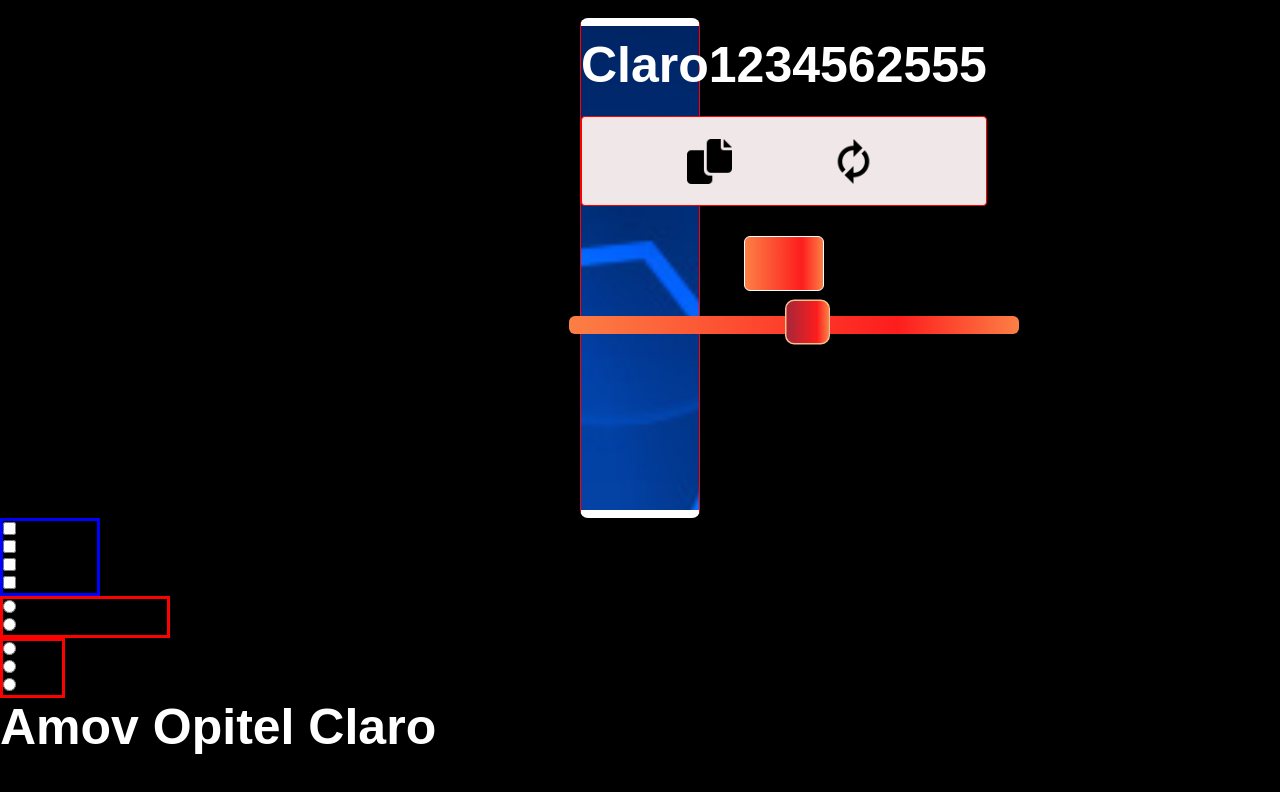
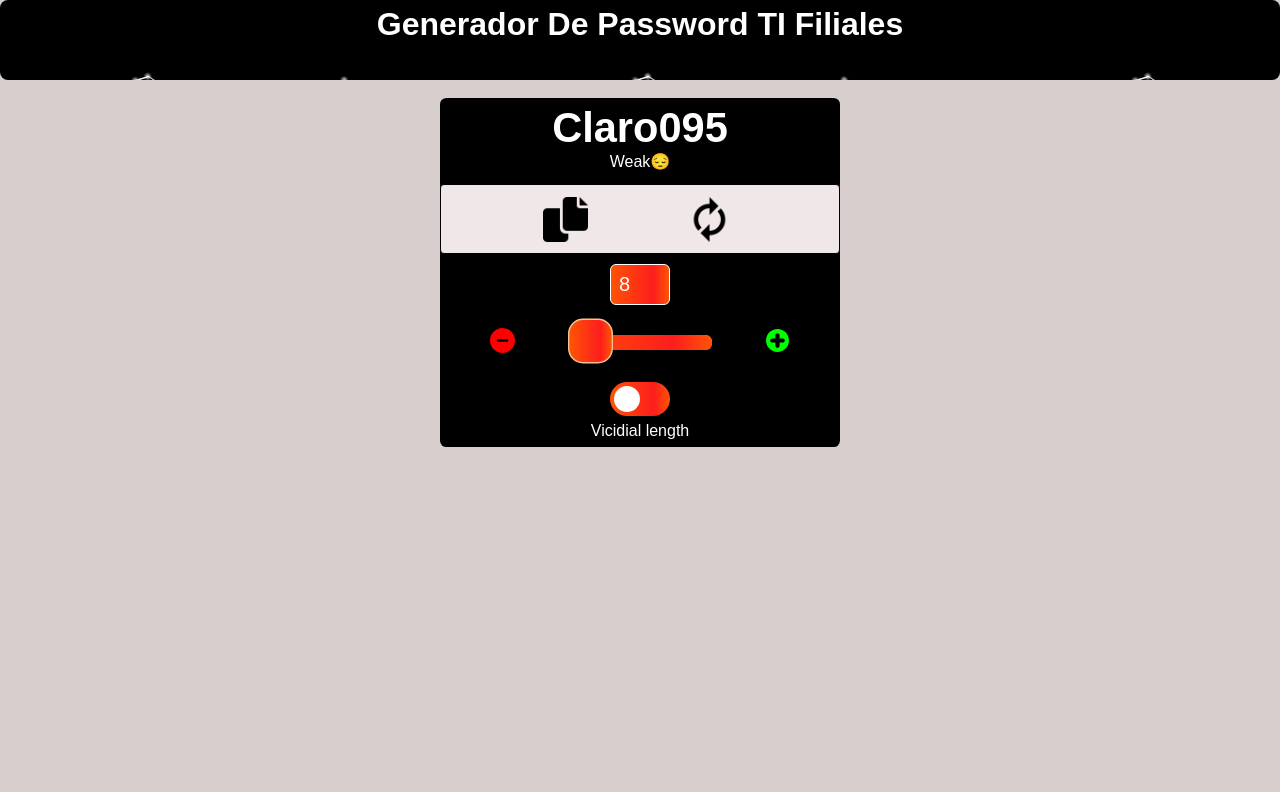
Before and after one commit to Developer2529/Password-Generator, a plain HTML site: page index.html in a window 1280 px wide. Drawn offline with Linux system fonts and the light colour scheme.

Commit message:
new files have been added. new files have been modified.

```diff
--- a/index.html
+++ b/index.html
@@ -1,153 +1,114 @@
 <!DOCTYPE html>
 <html lang="en">
-
   <head>
-    <meta charset="UTF-8">
-    <meta http-equiv="X-UA-Compatible" content="IE=edge">
-    <meta name="viewport" content="width=device-width, initial-scale=1.0">
-    <link rel="stylesheet" href="/src/CSS/stylesheet.css">
+    <meta charset="UTF-8" />
+    <meta http-equiv="X-UA-Compatible" content="IE=edge" />
+    <meta name="viewport" content="width=device-width, initial-scale=1.0" />
+    <link rel="stylesheet" href="stylesheet.css" />
+    <link rel="icon" type="image/x-icon" href="IMG/red_password_icon.svg" />
     <title>Generador de Password</title>
-    <script src="/src/JS/mainPG.JS"></script>
   </head>
 
   <body>
-
     <header>
-        <!-- <h1>Password Generator HD Filiales</h1> -->
-
+      <h1>Generador De Password TI Filiales</h1>
     </header>
 
-    <br>
+    <br />
 
     <main>
-
-
-
-
-        <div class="grid-container">
-
-            <div class="box-1">
-                <h2>Claro1234562555</h2>
-
+      <div class="flex-container">
+        <div class="password-box">
+          <h2 id="password">Generar password</h2>
+        </div>
+        <div class="message-box">
+          <p id="message"></p>
         </div>
 
-            <div class="box-2">
+        <div class="copy-update-box">
+          <img
+            disabled
+            id="copy-btn"
+            src="IMG/copy_icon.png"
+            alt="copy-icon"
+            width="45"
+            height="45"
+            class="image-1"
+          />
 
-                <img src="/src/IMG/copy_icon.png" alt="copy-icon" width="45" height="45" class="image-1">
-
-
-                <img src="/src/IMG/refresh_icon.png" alt="refresh-icon" width="45" height="45" class="image-2">
-
-
+          <img
+            id="update-btn"
+            src="IMG/refresh_icon.png"
+            alt="refresh-icon"
+            width="45"
+            height="45"
+            class="image-2"
+          />
         </div>
 
-
-
-            <div class="box-3">
-
-
-                    <input class="lengthPickerBox" type="number" id="quantity" name="quantity" min="0" max="15">
-
-
-
-
-
+        <div class="length-picker-box">
+          <input
+            class="lengthPickerBox"
+            type="number"
+            id="quantity"
+            min="8"
+            max="12"
+            value="8"
+          />
         </div>
 
-            <div class="box-4">
-                <input type="range" id="vol" name="vol" min="0" max="15">
-
+        <div class="range-box">
+          <?xml version="1.0" ?><svg
+            class="minus-btn"
+            viewBox="0 0 512 512"
+            xmlns="http://www.w3.org/2000/svg"
+          >
+            <path
+              d="M256 0C114.6 0 0 114.6 0 256s114.6 256 256 256C397.4 512 512 397.4 512 256S397.4 0 256 0zM352 280h-192C146.8
+                    280 136 269.2 136 256c0-13.2 10.8-24 24-24h192C365.2 232 376 242.8 376 256C376 269.2 365.2 280 352 280z"
+            />
+          </svg>
+          <input
+            class="number"
+            type="range"
+            id="my-range"
+            name="vol"
+            min="8"
+            max="12"
+            value="8"
+          />
+          <svg
+            class="addition-btn"
+            style="enable-background: new 0 0 24 24"
+            version="1.1"
+            viewBox="0 0 24 24"
+            xml:space="preserve"
+            xmlns="http://www.w3.org/2000/svg"
+            xmlns:xlink="http://www.w3.org/1999/xlink"
+          >
+            <g id="info" />
+            <g id="icons">
+              <path
+                d="M12,1C5.9,1,1,5.9,1,12s4.9,11,11,11s11-4.9,11-11S18.1,1,12,1z M17,14h-3v3c0,1.1-0.9,2-2,2s-2-0.9-2-2v-3H7   c-1.1,0-2-0.9-2-2c0-1.1,0.9-2,2-2h3V7c0-1.1,0.9-2,2-2s2,0.9,2,2v3h3c1.1,0,2,0.9,2,2C19,13.1,18.1,14,17,14z"
+                id="add"
+              />
+            </g>
+          </svg>
         </div>
 
-
-
+        <div class="vicidialBtn">
+          <label class="switch">
+            <input type="checkbox" id="vicidial-checkbox" schecked />
+            <span class="slider round"></span>
+          </label>
         </div>
 
-
-
-
-        <div class="boxDiv-4">
-
-             <form class="checkmark">
-
-                <div class="boxDiv-4-1">
-                    <input type="checkbox" id="mayuscula" name="mayuscula" value="mayuscula">
-                    <label for="mayuscula">Mayuscula</label>
-
+        <div class="vicidial-box">
+          <p>Vicidial length</p>
         </div>
-
-                <div class="boxDiv-4-2">
-                    <input type="checkbox" id="minuscula" name="minuscula" value="minuscula">
-                    <label for="minuscula">Minuscula</label>
-
       </div>
-
-                <div class="boxDiv-4-3">
-                    <input type="checkbox" id="numeros" name="numeros" value="numeros">
-                    <label for="numeros">Numeros</label>
-
-                </div>
-
-                <div class="boxDiv-4-4">
-                    <input type="checkbox" id="simbolos" name="simbolos" value="simbolos">
-                    <label for="simbolos">Simbolos</label>
-                </div>
-
-            </form>
-
-            <form class="radioStyle">
-
-                <div class="boxDiv-4-5">
-                    <input type="radio" id="facil" name="facil" value="facil">
-                    <label for="facil">Facil de leer y decir</label>
-
-                </div>
-
-                <div class="boxDiv-4-6">
-                    <input type="radio" id="todosCaract" name="todosCaract" value="todosCaract">
-                    <label for="todosCaract">Todos los caracteres</label>
-                </div>
-            </form>
-
-            <form class="radioStyle">
-
-                <div class="boxDiv-4-5">
-                    <input type="radio" id="facil" name="facil" value="facil">
-                    <label for="facil">Claro</label>
-
-                </div>
-
-                <div class="boxDiv-4-6">
-                    <input type="radio" id="todosCaract" name="todosCaract" value="todosCaract">
-                    <label for="todosCaract">Amov</label>
-                </div>
-
-                <div class="boxDiv-4-6">
-                    <input type="radio" id="todosCaract" name="todosCaract" value="todosCaract">
-                    <label for="todosCaract">Opitel</label>
-                </div>
-
-            </form>
-
-
-            <div class="boxDiv-5">
-            <h2>Amov Opitel Claro</h2>
-            </div>
-
-
-
-
-
-
-
-
-
-
-
-
-
     </main>
 
+    <script src="mainPG.JS"></script>
   </body>
-
 </html>
--- /dev/null
+++ b/mainPG.JS
@@ -0,0 +1,228 @@
+// Global Constants and variables
+const STATIC_PASSWORD_MESSAGE = document.querySelector("#password");
+const GENERATE_PASSWORD = document.querySelector("#update-btn");
+const COPY_BTN = document.querySelector("#copy-btn");
+const RANGE_BAR = document.querySelector(".number");
+const VICIDIAL_CHECK_BOX = document.querySelector("#vicidial-checkbox");
+const PICKER_VALUE_BOX = document.querySelector("#quantity");
+const MINUS_BTN = document.querySelector(".minus-btn");
+const ADDITION_BTN = document.querySelector(".addition-btn");
+let savedPassword = "";
+let generatePasswordText;
+let passwordCopiedText;
+let customizedPassword = "";
+
+//addEventListener
+GENERATE_PASSWORD.addEventListener("click", obtainCurrentTime);
+
+COPY_BTN.addEventListener("click", () => {
+  COPY_PASSWORD(STATIC_PASSWORD_MESSAGE.textContent);
+  timeOutFun();
+  copiedSuccessfully();
+});
+
+RANGE_BAR.addEventListener("input", () => {
+  PICKER_VALUE_BOX.value = RANGE_BAR.value;
+  obtainCurrentTime();
+});
+
+PICKER_VALUE_BOX.addEventListener("input", () => {
+  RANGE_BAR.value = PICKER_VALUE_BOX.value;
+  obtainCurrentTime();
+});
+//para generar el codigo automatiucamente al cargar la pagina
+document.addEventListener("DOMContentLoaded", () => {
+  obtainCurrentTime();
+});
+
+VICIDIAL_CHECK_BOX.addEventListener("click", activateVicidialLength);
+
+ADDITION_BTN.addEventListener("click", incrementTheLength);
+
+MINUS_BTN.addEventListener("click", decrementTheLength);
+
+function obtainCurrentTime() {
+  let currentHour = new Date();
+  let claroName = "Claro";
+  let hour = currentHour.getHours();
+  let minute = currentHour.getMinutes();
+  let second = currentHour.getSeconds();
+  let millisecond = currentHour.getMilliseconds();
+  let customizedTime = (minute + second + millisecond).toString();
+  let sliceOneDigit = customizedTime.slice(-1);
+  let sliceTwoDigits = customizedTime.slice(-2);
+  let sliceThreeDigits = customizedTime.slice(-3);
+
+  function passwordGenerator(
+    companyName,
+    hour,
+    oneAditionalSec,
+    minute,
+    twoAditionalSec,
+    second,
+    aditionalMillisecond,
+    millisecond
+  ) {
+    let modifiedTime = companyName.concat(
+      (
+        hour +
+        oneAditionalSec +
+        minute +
+        twoAditionalSec +
+        second +
+        aditionalMillisecond +
+        millisecond
+      ).toString()
+    );
+    return modifiedTime;
+  }
+
+  let uncutPassword = passwordGenerator(
+    claroName,
+    millisecond,
+    sliceOneDigit,
+    second,
+    sliceTwoDigits,
+    millisecond,
+    sliceThreeDigits,
+    second
+  );
+  let inputBoxValue = document.getElementById("quantity").value;
+
+  if (inputBoxValue == 15) {
+    customizedPassword = STATIC_PASSWORD_MESSAGE.textContent =
+      uncutPassword.substring(0, 15);
+    document.querySelector("#message").textContent = "Strong💪";
+  } else if (inputBoxValue == 14) {
+    customizedPassword = STATIC_PASSWORD_MESSAGE.textContent =
+      uncutPassword.substring(0, 14);
+
+    document.querySelector("#message").textContent = "Strong💪";
+  } else if (inputBoxValue == 13) {
+    customizedPassword = STATIC_PASSWORD_MESSAGE.textContent =
+      uncutPassword.substring(0, 13);
+    document.querySelector("#message").textContent = "Strong💪";
+  } else if (inputBoxValue == 12) {
+    customizedPassword = STATIC_PASSWORD_MESSAGE.textContent =
+      uncutPassword.substring(0, 12);
+    document.querySelector("#message").textContent = "Strong💪";
+  } else if (inputBoxValue == 11) {
+    customizedPassword = STATIC_PASSWORD_MESSAGE.textContent =
+      uncutPassword.substring(0, 11);
+    document.querySelector("#message").textContent = "Strong💪";
+  } else if (inputBoxValue == 10) {
+    customizedPassword = STATIC_PASSWORD_MESSAGE.textContent =
+      uncutPassword.substring(0, 10);
+    document.querySelector("#message").textContent = "Strong💪";
+  } else if (inputBoxValue == 9) {
+    customizedPassword = STATIC_PASSWORD_MESSAGE.textContent =
+      uncutPassword.substring(0, 9);
+    document.querySelector("#message").textContent = "Weak😔";
+  } else if (inputBoxValue == 8) {
+    customizedPassword = STATIC_PASSWORD_MESSAGE.textContent =
+      uncutPassword.substring(0, 8);
+    document.querySelector("#message").textContent = "Weak😔";
+  } else if (inputBoxValue == 7) {
+    customizedPassword = STATIC_PASSWORD_MESSAGE.textContent =
+      uncutPassword.substring(0, 7);
+    document.querySelector("#message").textContent = "Weak😔";
+  } else if (inputBoxValue == 6) {
+    customizedPassword = STATIC_PASSWORD_MESSAGE.textContent =
+      uncutPassword.substring(0, 6);
+    document.querySelector("#message").textContent = "Weak😔";
+  } else {
+    document.querySelector("#message").textContent =
+      "Wao, esta longitud no cumple con la norma PCI😔";
+  }
+
+  clearTimeout(generatePasswordText);
+}
+
+const COPY_PASSWORD = (valor) => {
+  if (STATIC_PASSWORD_MESSAGE.textContent.length < 8) {
+    document.querySelector("#message").textContent =
+      "Wao, esta longitud no cumple con la norma PCI😔";
+  } else {
+    if (
+      STATIC_PASSWORD_MESSAGE.textContent === "Generar password" ||
+      savedPassword === valor
+    ) {
+      document.querySelector("#message").textContent =
+        "Generar un password nuevo, por favor😀";
+    } else {
+      // Creamos un elemento de textarea temporal para copiar el texto al portapapeles se cofigura para que no se muestre..
+      const TEMP_TEXTAREA = document.createElement("textarea");
+      TEMP_TEXTAREA.style.position = "absolute";
+      TEMP_TEXTAREA.style.left = "-9999px";
+      TEMP_TEXTAREA.value = valor;
+      document.body.appendChild(TEMP_TEXTAREA);
+      TEMP_TEXTAREA.select();
+
+      try {
+        // Ejecutamos el comando 'copy' para copiar el texto al portapapeles
+        document.execCommand("copy");
+        document.querySelector("#message").textContent =
+          "¡Password copiado exitosamente!✅";
+        savedPassword = valor;
+        timeOutFun();
+        copiedSuccessfully();
+      } catch (err) {
+        // En caso de que ocurra un error al copiar (puede ser debido a restricciones del navegador)
+        alert("Error al copiar el Password. Por favor, copie manualmente.");
+      }
+      document.body.removeChild(TEMP_TEXTAREA); // Eliminamos el textarea temporal del DOM
+    }
+  }
+};
+
+function timeOutFun() {
+  generatePasswordText = setTimeout(GeneratePassTextFun, 30000);
+}
+
+function GeneratePassTextFun() {
+  document.querySelector("#password").textContent = "Generar password";
+}
+
+function copiedSuccessfully() {
+  passwordCopiedText = setTimeout(copiedEmptyString, 30000);
+}
+
+function copiedEmptyString() {
+  document.querySelector("#message").textContent = "";
+}
+
+function activateVicidialLength() {
+  if (VICIDIAL_CHECK_BOX.checked == true) {
+    PICKER_VALUE_BOX.value = 12;
+    RANGE_BAR.value = PICKER_VALUE_BOX.value;
+    PICKER_VALUE_BOX.disabled = true;
+    RANGE_BAR.disabled = true;
+    obtainCurrentTime();
+  } else if (VICIDIAL_CHECK_BOX.checked == false) {
+    PICKER_VALUE_BOX.value = 8;
+    RANGE_BAR.value = PICKER_VALUE_BOX.value;
+    PICKER_VALUE_BOX.disabled = false;
+    RANGE_BAR.disabled = false;
+    obtainCurrentTime();
+  }
+}
+
+function incrementTheLength() {
+  if (PICKER_VALUE_BOX.value != 12) {
+    ++PICKER_VALUE_BOX.value;
+    RANGE_BAR.value = PICKER_VALUE_BOX.value;
+    // ADDITION_BTN.style.backgroundColor = "red";
+    obtainCurrentTime();
+  }
+}
+
+function decrementTheLength() {
+  if (PICKER_VALUE_BOX.value != 8) {
+    --PICKER_VALUE_BOX.value;
+    RANGE_BAR.value = PICKER_VALUE_BOX.value;
+    VICIDIAL_CHECK_BOX.checked = false;
+    PICKER_VALUE_BOX.disabled = false;
+    // MINUS_BTN.style.backgroundColor = "blue";
+    obtainCurrentTime();
+  }
+}
--- /dev/null
+++ b/stylesheet.css
@@ -0,0 +1,290 @@
+* {
+  padding: 0;
+  margin: 0;
+  box-sizing: border-box;
+}
+
+body {
+  font-family: Arial, Helvetica, sans-serif;
+  background-color: rgb(216, 206, 206);
+}
+
+p {
+  text-align: center;
+  font-size: 10px;
+}
+
+h1 {
+  color: white;
+  text-align: center;
+  font-size: 2rem;
+  font-family: Arial, Helvetica, sans-serif;
+  border-radius: 0.5rem;
+  margin-top: auto;
+  width: 100%;
+  height: 5rem;
+  padding: 0.4rem 0 1rem 0;
+  background-image: url(IMG/techImg.gif);
+}
+
+h2 {
+  font-size: 2.6rem;
+  color: white;
+  padding-top: 0.4rem;
+}
+
+div p {
+  font-size: 1rem;
+  color: white;
+  text-align: center;
+}
+
+#update-btn:hover,
+#copy-btn:hover,
+.minus-btn,
+.addition-btn {
+  cursor: pointer;
+}
+
+main {
+  display: flex;
+
+  justify-content: center;
+}
+
+.flex-container {
+  display: inline-block;
+  align-items: center;
+  background-color: black;
+  width: 25rem;
+  border-radius: 0.4rem;
+}
+
+.password-box {
+  text-align: center;
+  border-radius: 1px;
+}
+
+.copy-update-box {
+  display: grid;
+  justify-content: space-evenly;
+  grid-template-columns: 50px 50px;
+  background-color: #f0e8e8;
+  padding: 8px;
+  align-items: center;
+  height: 70px;
+  border-radius: 4px;
+  border: 1px solid black;
+}
+
+.length-picker-box {
+  text-align: center;
+  padding-top: 10px;
+}
+
+.checkmark {
+  border-color: blue;
+  border-style: solid;
+  width: fit-content;
+}
+
+.radioStyle {
+  border-color: red;
+  border-style: solid;
+  width: fit-content;
+}
+
+.lengthPickerBox {
+  background: linear-gradient(
+    90deg,
+    rgb(253, 84, 6, 1) 0%,
+    rgba(253, 29, 29, 1) 73%,
+    rgb(253, 84, 6, 1) 100%
+  );
+  width: 60px;
+  padding: 8px;
+  border: 1px solid white;
+  border-radius: 6px;
+  color: white;
+  font-size: 20px;
+}
+
+input[type="range"] {
+  -webkit-appearance: none;
+  /* margin: 20px; */
+  transform: scale(1.5);
+  transform-origin: 0 0;
+  width: 6rem;
+  border-radius: 6px;
+  margin-left: -3rem;
+}
+
+input[type="range"]::-webkit-slider-runnable-track {
+  display: flex;
+  align-items: center;
+  height: 10px;
+  cursor: pointer;
+  background: linear-gradient(
+    90deg,
+    rgb(253, 84, 6, 1) 0%,
+    rgba(253, 29, 29, 1) 73%,
+    rgb(253, 84, 6, 1) 100%
+  );
+  border-radius: 4px;
+}
+
+input[type="range"]::-webkit-slider-thumb {
+  border: 1px solid rgb(243, 197, 140);
+  height: 30px;
+  width: 30px;
+  border-radius: 10px;
+  background: red;
+  cursor: pointer;
+  -webkit-appearance: none;
+  margin-top: -11px;
+  background-image: linear-gradient(
+    90deg,
+    rgb(253, 84, 6, 1) 0%,
+    rgba(253, 29, 29, 1) 73%,
+    rgb(253, 84, 6, 1) 100%
+  );
+}
+
+.range-box {
+  display: flex;
+  justify-content: space-around;
+
+  align-items: center;
+  height: 70px;
+}
+
+.message-box {
+  height: 2rem;
+}
+
+@media only screen and (max-width: 900px) {
+  .flex-container {
+    width: 315px;
+  }
+}
+
+@media only screen and (max-width: 900px) {
+  h1 {
+    width: 100%;
+    font-size: 1.5rem;
+    align-items: center;
+    height: 5rem;
+  }
+}
+
+@media only screen and (max-width: 900px) {
+  .message-box {
+    height: 2rem;
+  }
+}
+
+@media only screen and (max-width: 900px) {
+  #password {
+    font-size: 2rem;
+  }
+}
+
+@media only screen and (max-width: 900px) {
+  #message {
+    font-size: 1rem;
+  }
+}
+
+/* switch button  */
+
+.switch {
+  position: relative;
+  display: inline-block;
+  width: 60px;
+  height: 34px;
+}
+
+.switch input {
+  opacity: 0;
+  width: 0;
+  height: 0;
+}
+
+.slider {
+  position: absolute;
+  cursor: pointer;
+  top: 0;
+  left: 0;
+  right: 0;
+  bottom: 0;
+  -webkit-transition: 0.4s;
+  transition: 0.4s;
+  background: linear-gradient(
+    90deg,
+    rgb(253, 84, 6, 1) 0%,
+    rgba(253, 29, 29, 1) 73%,
+    rgb(253, 84, 6, 1) 100%
+  );
+}
+
+.slider:before {
+  position: absolute;
+  content: "";
+  height: 26px;
+  width: 26px;
+  left: 4px;
+  bottom: 4px;
+  background-color: white;
+  -webkit-transition: 0.4s;
+  transition: 0.4s;
+}
+
+input:checked + .slider {
+  background-image: linear-gradient(
+    90deg,
+    rgb(30, 155, 44) 0%,
+    rgb(20, 153, 34) 73%,
+    rgb(35, 161, 31) 100%
+  );
+}
+
+input:focus + .slider {
+  box-shadow: 0 0 1px #2196f3;
+}
+
+input:checked + .slider:before {
+  -webkit-transform: translateX(26px);
+  -ms-transform: translateX(26px);
+  transform: translateX(26px);
+}
+
+.slider.round {
+  border-radius: 34px;
+}
+
+.slider.round:before {
+  border-radius: 50%;
+}
+
+.vicidialBtn {
+  display: flex;
+
+  justify-content: center;
+  padding: 0.4rem;
+}
+
+.vicidial-box {
+  padding-bottom: 0.4rem;
+}
+
+.addition-btn {
+  width: 25px;
+  height: 25px;
+  fill: rgb(0, 255, 0);
+}
+
+.minus-btn {
+  width: 25px;
+  height: 25px;
+  fill: rgb(255, 0, 0);
+}
```
Also changed, not shown: IMG/add_icon.png (added), IMG/copy_icon.png (added), IMG/minus_icon.png (added), IMG/password_icon.svg (added), IMG/red_password_icon.svg (added), IMG/refresh_icon.png (added), IMG/techImg.gif (added), 1 other file. Lines whose indentation alone changed are shown as unchanged.
